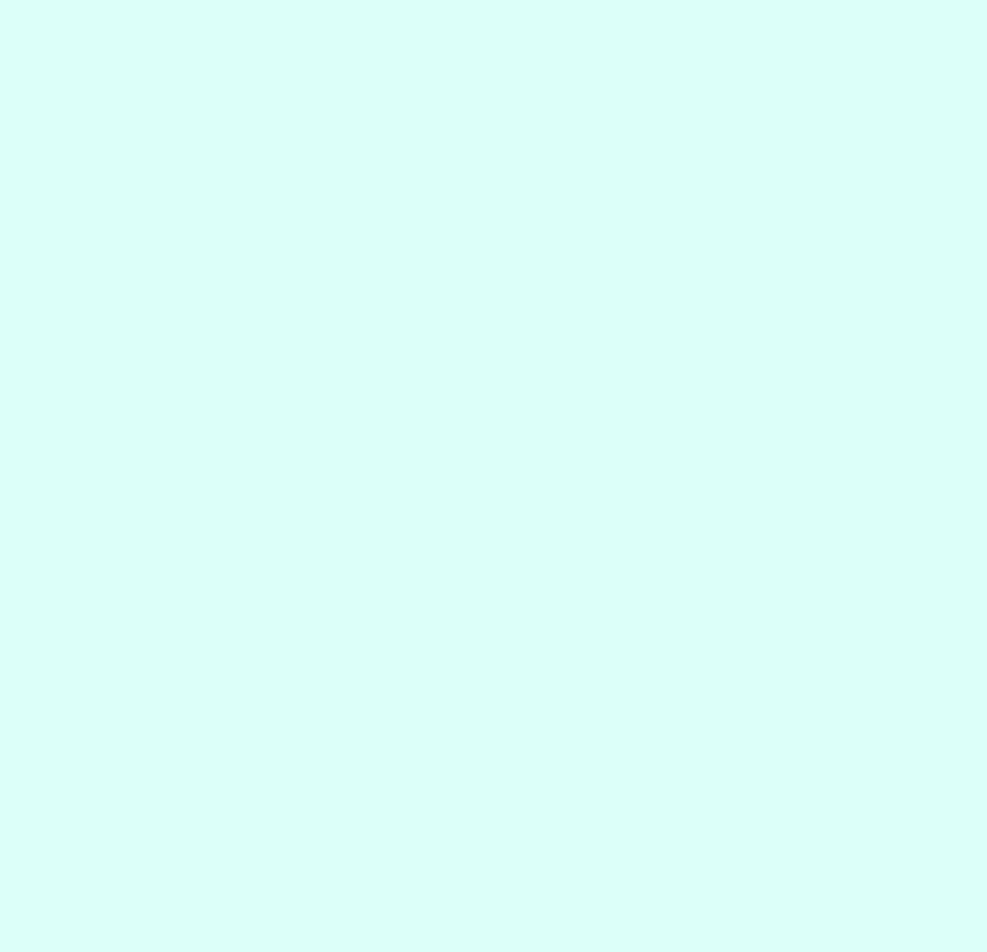
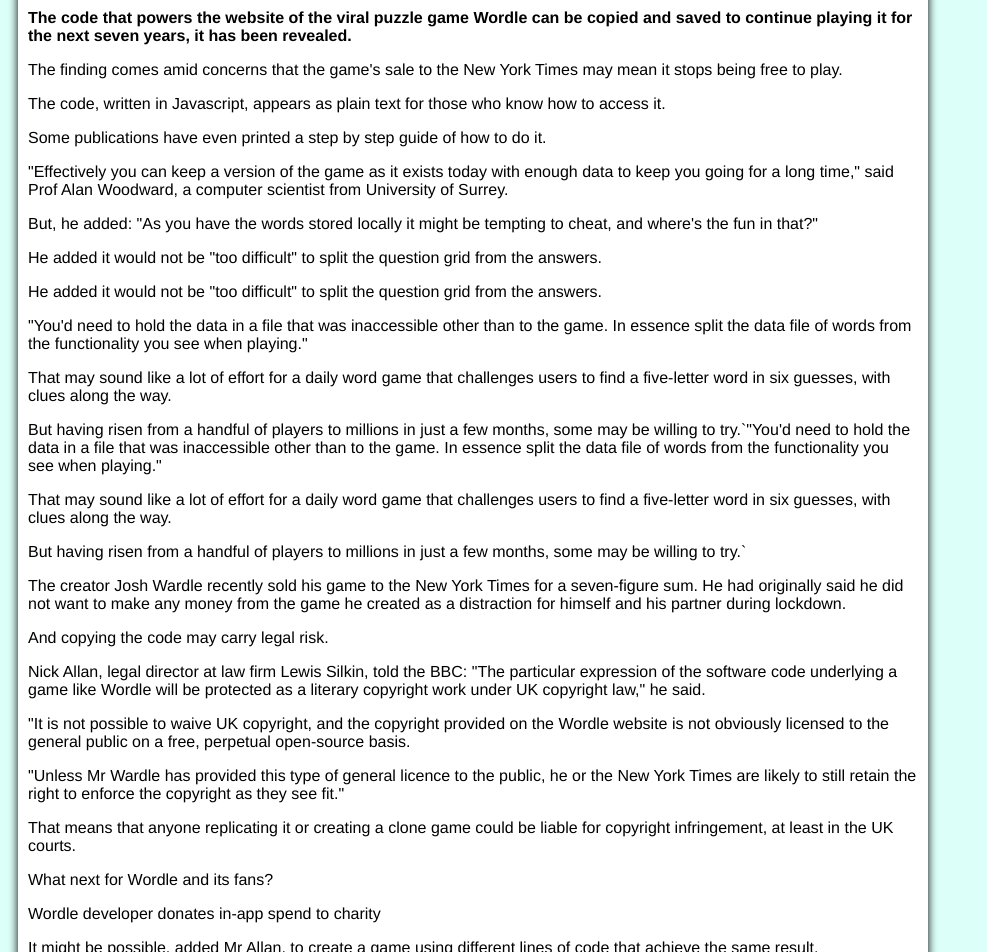
Before and after one commit to Adityaadpandey/web-news, a React (Create React App) app: page /11 in a window 1280 px wide. Shown: the part 620-1572 px from the top of the page, without its empty margins (0-987 px from the left). Before the commit the page ends 800 px from the top, so only its background shows below. Built offline with nearby package versions, Linux system fonts and the light colour scheme.

Commit message:
a11 done

```diff
--- a/src/App.js
+++ b/src/App.js
@@ -10,6 +10,7 @@
 import A7 from './html/A7';
 import A8 from './html/A8';
 import A9 from './html/A9';
+import A11 from './html/A11';
 
 
 function App() {
@@ -40,8 +41,12 @@
           </Route>
           <Route exact path="/8">
             <A8/>
-          </Route><Route exact path="/9">
+          </Route>
+          <Route exact path="/9">
             <A9/>
+          </Route>
+          <Route exact path="/11">
+            <A11/>
           </Route>
           <Route exact path="/">
             <Home />
--- a/src/html/A1.js
+++ b/src/html/A1.js
@@ -6,7 +6,6 @@
 import A4temp from "../templates/A5";
 import A5temp from "../templates/A3";
 
-
 const A1 = () => {
   return (
     <>
@@ -14,20 +13,22 @@
         <div className="column left first">
           <h1>Apple unveils AirTag safety guide amid stalker fears</h1>
           <img src={apple} alt="AirTag" />
-      <p><b>
-        Apple has released an updated safety guide amid ongoing concerns over
-        the company's AirTag devices.
-      </b></p>
-
           <p>
-        The company quietly released the safety portal on Monday. The Personal
-        User Safety Guide offers advice on how people can keep themselves and
-        their data safe.
+            <b>
+              Apple has released an updated safety guide amid ongoing concerns
+              over the company's AirTag devices.
+            </b>
           </p>
 
           <p>
-        AirTags are designed to locate lost items using Apple's powerful 'Find
-        My' network.
+            The company quietly released the safety portal on Monday. The
+            Personal User Safety Guide offers advice on how people can keep
+            themselves and their data safe.
+          </p>
+
+          <p>
+            AirTags are designed to locate lost items using Apple's powerful
+            'Find My' network.
           </p>
 
           <p>
@@ -36,57 +37,59 @@
           </p>
 
           <p>
-        However, the other outlets have previously found evidence that AirTags
-        have been misused to track people.
+            However, the other outlets have previously found evidence that
+            AirTags have been misused to track people.
           </p>
 
           <p>
-        Apple's new Personal User Safety Guide offers support for people who are
-        "concerned about or experiencing technology-enabled abuse, stalking or
-        harassment".
+            Apple's new Personal User Safety Guide offers support for people who
+            are "concerned about or experiencing technology-enabled abuse,
+            stalking or harassment".
           </p>
 
           <p>
-        The guide says it offers "step-by-step" instructions on how users can
-        protect themselves.
+            The guide says it offers "step-by-step" instructions on how users
+            can protect themselves.
           </p>
 
           <p>
-        Apple AirTags - 'A perfect tool for stalking' Its AirTags section shows
-        users what to do if they are alerted to an unwanted AirTag - a
+            Apple AirTags - 'A perfect tool for stalking' Its AirTags section
+            shows users what to do if they are alerted to an unwanted AirTag - a
             notification that appears on the screen of an iPhone.
           </p>
 
           <p>
-        It also highlights what to do if you hear or find an AirTag that doesn't
-        belong to you. The guide shows Android users how they can download an
-        app that will help alert users to rogue AirTags.
+            It also highlights what to do if you hear or find an AirTag that
+            doesn't belong to you. The guide shows Android users how they can
+            download an app that will help alert users to rogue AirTags.
           </p>
 
           {/* Last week the BBC reported that several women had been notified that AirTags were tracking them without their knowledge. */}
 
-      <p>One woman said she found an AirTag taped to the inside of her bag.</p>
+          <p>
+            One woman said she found an AirTag taped to the inside of her bag.
+          </p>
 
           <p>
             Eva Galperin, director of Cyber-Security at the Electronic Frontier
-        Foundation: "If you create an item which is useful for tracking stolen
-        items, then you have also created a perfect tool for stalking."
+            Foundation: "If you create an item which is useful for tracking
+            stolen items, then you have also created a perfect tool for
+            stalking."
           </p>
         </div>
-  <div class="column right first" >
+        <div class="column right first">
           <A1temp />
         </div>
-  <div class="column right first" >
+        <div class="column right first">
           <A3temp />
         </div>
-  <div class="column right first" >
+        <div class="column right first">
           <A4temp />
         </div>
-  <div class="column right first" >
+        <div class="column right first">
           <A5temp />
         </div>
       </div>
-
     </>
   );
 };
--- /dev/null
+++ b/src/html/A11.js
@@ -0,0 +1,139 @@
+import React from "react";
+import a11im1 from "../images/a11im1.jpeg";
+import "../css/A1.css";
+
+const A11 = () => {
+  return (
+    <>
+      <div className="row">
+        <div className="column left first">
+          <h1>Wordle code could be copied to play for seven years</h1>
+          <img src={a11im1} alt="" />
+          <p>
+            <b>
+              The code that powers the website of the viral puzzle game Wordle
+              can be copied and saved to continue playing it for the next seven
+              years, it has been revealed.
+            </b>
+          </p>
+          <p>
+            The finding comes amid concerns that the game's sale to the New York
+            Times may mean it stops being free to play.
+          </p>
+
+          <p>
+            The code, written in Javascript, appears as plain text for those who
+            know how to access it.
+          </p>
+
+          <p>
+            Some publications have even printed a step by step guide of how to
+            do it.
+          </p>
+
+          <p>
+            "Effectively you can keep a version of the game as it exists today
+            with enough data to keep you going for a long time," said Prof Alan
+            Woodward, a computer scientist from University of Surrey.
+          </p>
+
+          <p>
+            But, he added: "As you have the words stored locally it might be
+            tempting to cheat, and where's the fun in that?"
+          </p>
+          <p>
+            He added it would not be "too difficult" to split the question grid
+            from the answers.
+          </p>
+
+          <p>
+            He added it would not be "too difficult" to split the question grid
+            from the answers.
+          </p>
+
+          <p>
+            "You'd need to hold the data in a file that was inaccessible other
+            than to the game. In essence split the data file of words from the
+            functionality you see when playing."
+          </p>
+
+          <p>
+            That may sound like a lot of effort for a daily word game that
+            challenges users to find a five-letter word in six guesses, with
+            clues along the way.
+          </p>
+
+          <p>
+            But having risen from a handful of players to millions in just a few
+            months, some may be willing to try.`"You'd need to hold the data in
+            a file that was inaccessible other than to the game. In essence
+            split the data file of words from the functionality you see when
+            playing."
+          </p>
+
+          <p>
+            That may sound like a lot of effort for a daily word game that
+            challenges users to find a five-letter word in six guesses, with
+            clues along the way.
+          </p>
+
+          <p>
+            But having risen from a handful of players to millions in just a few
+            months, some may be willing to try.`
+          </p>
+          <p>
+            The creator Josh Wardle recently sold his game to the New York Times
+            for a seven-figure sum. He had originally said he did not want to
+            make any money from the game he created as a distraction for himself
+            and his partner during lockdown.
+          </p>
+
+          <p>And copying the code may carry legal risk.</p>
+
+          <p>
+            Nick Allan, legal director at law firm Lewis Silkin, told the BBC:
+            "The particular expression of the software code underlying a game
+            like Wordle will be protected as a literary copyright work under UK
+            copyright law," he said.
+          </p>
+
+          <p>
+            "It is not possible to waive UK copyright, and the copyright
+            provided on the Wordle website is not obviously licensed to the
+            general public on a free, perpetual open-source basis.
+          </p>
+
+          <p>
+            "Unless Mr Wardle has provided this type of general licence to the
+            public, he or the New York Times are likely to still retain the
+            right to enforce the copyright as they see fit."
+          </p>
+
+          <p>
+            That means that anyone replicating it or creating a clone game could
+            be liable for copyright infringement, at least in the UK courts.
+          </p>
+
+          <p>What next for Wordle and its fans?</p>
+          <p>Wordle developer donates in-app spend to charity</p>
+          <p>
+            It might be possible, added Mr Allan, to create a game using
+            different lines of code that achieve the same result.
+          </p>
+
+          <p>
+            "Either way this is a complex area, fraught with legal risk for
+            anyone thinking of using this code to release their own Wordle."
+          </p>
+
+          <p>
+            And it is likely that the website will be completely re-engineered
+            when the New York Times takes charge.
+          </p>
+        </div>
+      </div>
+    </>
+  );
+};
+
+export default A11;
--- a/src/html/Home.js
+++ b/src/html/Home.js
@@ -8,11 +8,15 @@
 import A6 from '../templates/A6';
 import A7 from '../templates/A7';
 import A9 from "../templates/A9";
+import A11 from "../templates/A11";
 
 const Home = () => {
   return (
     <>
       <div className="row">
+        <div className="home column">
+          <A11 />
+        </div>
         <div className="home column">
           <A1 />
         </div>
--- /dev/null
+++ b/src/templates/A11.js
@@ -0,0 +1,18 @@
+import React from "react";
+import a11im1 from "../images/a11im1.jpeg";
+import "../css/A1.css";
+
+const A11 = () => {
+    return (
+        <>
+            <div className="last">
+                <a href="/11">
+
+                    <h1>Wordle code could be copied to play for seven years</h1>
+                    <img src={a11im1} alt="" />
+                </a></div>
+        </>
+    );
+};
+
+export default A11;
```
Also changed, not shown: src/images/a11im1.jpeg (added). Lines whose indentation alone changed are shown as unchanged.
